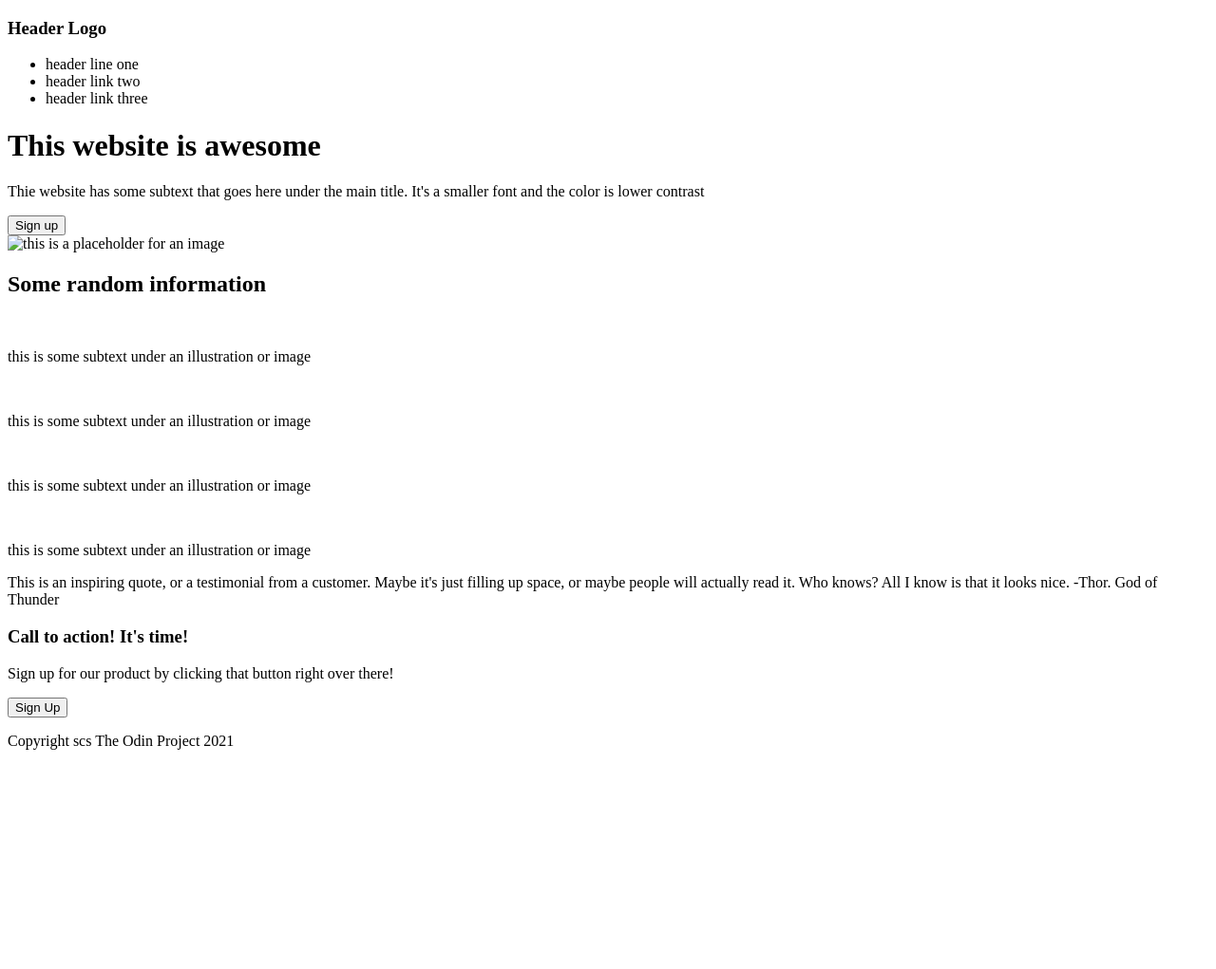
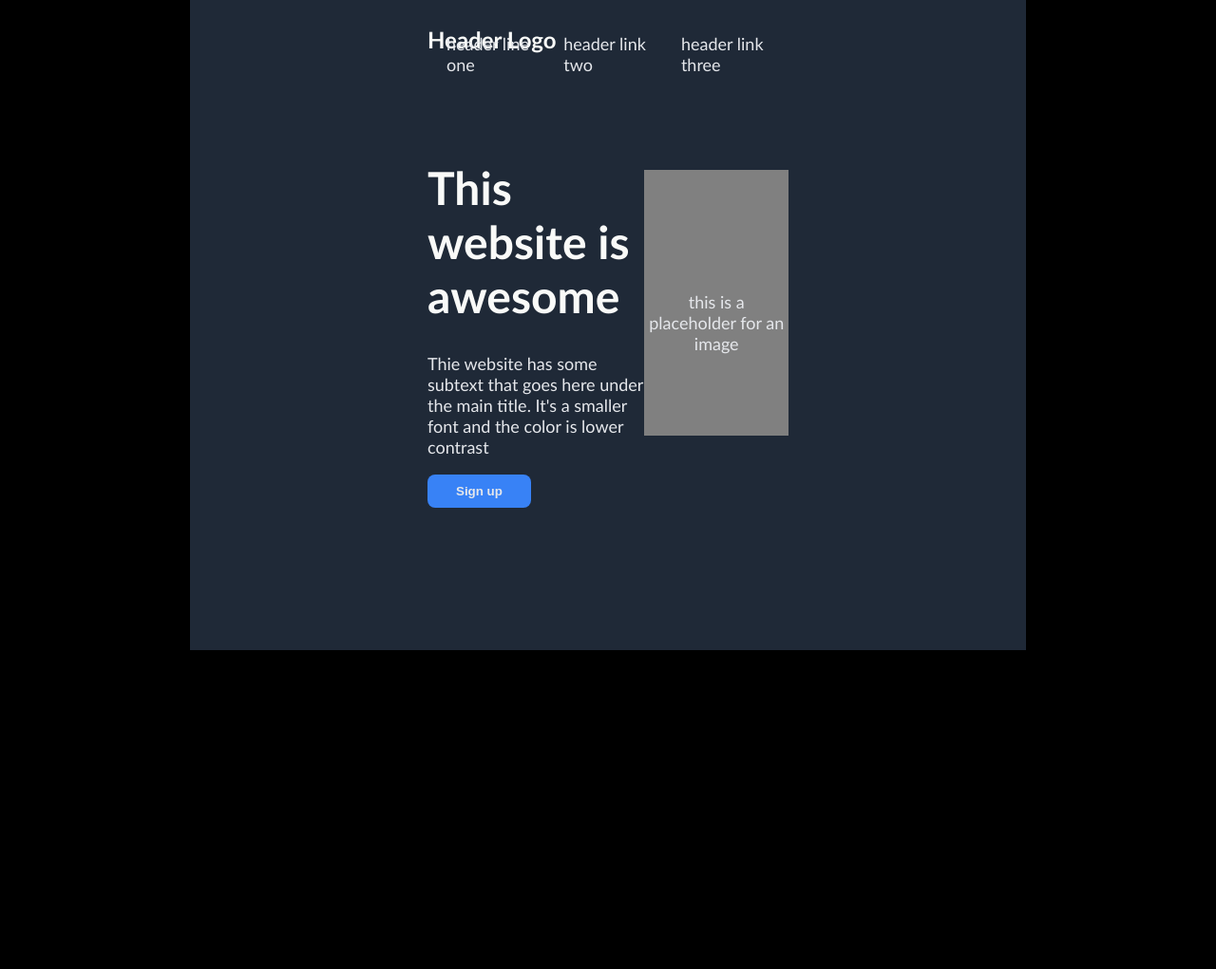
Before and after one commit to gtstarnes/odin-landing, a plain HTML site: page index.html in a window 1280 px wide. Shown: the top 1021 px of the page at 95% size. Before the commit the page ends 806 px from the top, so only its background shows below. Drawn offline with Linux system fonts and the light colour scheme.

Commit message:
Added Style Content

```diff
--- a/index.html
+++ b/index.html
@@ -3,25 +3,34 @@
     <head>
         <meta charset="UTF-8">
         <title>Landing Page</title>
+        <link rel="stylesheet" href="landingstyles.css">
     </head>
     <body>
-        <div id="bdody">
-            <div id="nav">
+
+            <div id="one">
+
+                <div id="upper-flex">
                     <h3>Header Logo</h3>
-                <ul>
-                    <li>header line one</li>
-                    <li>header link two</li>
-                    <li>header link three</li>
-                </ul>
+                    <nav>
+                        <a href="#">header line one</a>
+                        <a href="#">header link two</a>
+                        <a href="#">header link three</a>
+                    </nav>
                 </div>
-            <div id="header">
-                <div id="headtext">
+
+                <div id="hero">
+                    <div id="hero1">
                         <h1>This website is awesome</h1>
                         <p>Thie website has some subtext that goes here under the main title. It's a smaller font and the color is lower contrast</p>
                         <button>Sign up</button>
                     </div>
-                <img alt="this is a placeholder for an image" />
+                    <div id="hero2">
+                        <p>this is a placeholder for an image</p>
                     </div>
+                </div>
+            </div>
+
+
             <div id="body">
                 <h2>Some random information</h2>
                 <div id="imgbody">
@@ -54,9 +63,8 @@
             <p>Sign up for our product by clicking that button right over there!</p>
             <button>Sign Up</button>
         </div>
-            <div id="copyright">
+        <footer>
             <p>Copyright scs The Odin Project 2021</p>
-            </div>
-        </div>
+        </footer>
     </body>
 </html>
--- a/landingstyles.css
+++ b/landingstyles.css
@@ -0,0 +1,85 @@
+/* landing styles */
+body {
+    margin: 0px 200px;
+    background-color: black;
+    font-family: 'Gill Sans', 'Gill Sans MT', Calibri, 'Trebuchet MS', sans-serif;
+}
+
+#one, footer {
+    background-color: #1F2937;
+}
+
+#one {
+    padding: 3px 150px 50px 150px;
+    display: flex;
+    flex-direction: column;
+}
+
+
+h3 {
+    font-size: 24px;
+    color: #F9FAF8;
+}
+
+a:link {
+    text-decoration: none;
+}
+
+#hero h1 {
+    font-weight: extra-bold;
+    margin-top: -10px;
+    color: #F9FAF8;
+    font-size: 48px;
+}
+
+#hero p, a, footer {
+    font-size: 18px;
+    color: #E5E7EB;
+}
+
+nav {
+    display: flex;
+    justify-content: flex-end;
+    margin-top: -45px;
+}
+
+nav a {
+    padding-left: 20px;
+}
+
+#upper-flex {
+    margin-left: 100px;
+    margin-right: 100px;
+}
+
+#hero {
+    display: flex;
+    margin: 100px 100px;
+    justify-content: space-between;
+    flex: 1 1 0;
+}
+
+#hero1 {
+    max-width: 425px;
+}
+
+
+#hero2 {
+    background-color: grey;
+    width: 600px;
+    height: 280px;
+}
+
+#hero2 p {
+    text-align: center;
+    padding: 110px 0;
+}
+
+button {
+    background-color: #3882F6;
+    border-radius: 8px;
+    color: #E5E7EB;
+    padding: 10px 30px;
+    border: none;
+    font-weight: bold;
+}
```
Lines whose indentation alone changed are shown as unchanged.
